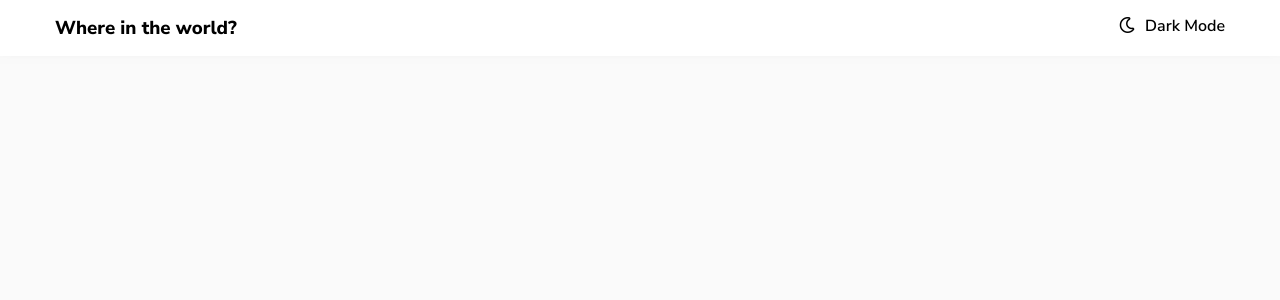
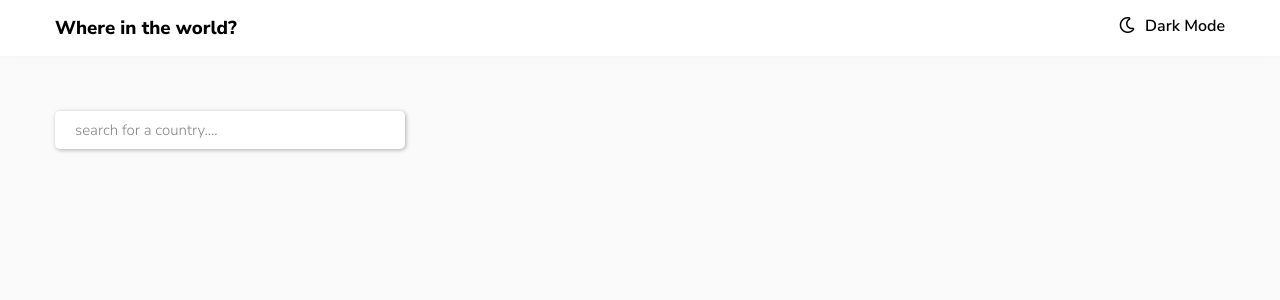
Before and after one commit to tomito26/countries-search-app, a React (Create React App) app: page / in a window 1280 px wide. Shown: the top 300 px of the page. Built offline with nearby package versions, Linux system fonts and the light colour scheme.

Commit message:
added and styled the search input

```diff
--- a/src/App.js
+++ b/src/App.js
@@ -1,12 +1,14 @@
 import { useState, useEffect } from 'react';
 import Header from './component/Header';
 import Countries from './component/Countries';
+import SearchCountriesForm from './component/SearchCountryForm';
 
 function App() {
   return (
     <div className="App">
       <Header />
       <Countries />
+      <SearchCountriesForm/>
 
     </div>
   );
--- a/src/component/SearchCountryForm.js
+++ b/src/component/SearchCountryForm.js
@@ -1,14 +1,20 @@
+import { useState } from "react";
+
 const SearchCountriesForm = () =>{
+    const[value,setValue] = useState("")
+
     return(
+    <div>
         <form>
             <input
                 type="text"
                 className="form-control"
-         placeholder=""
+                placeholder="search for a country...."
                 value={value}
                 onChange={e=>setValue(e.target.value)}
             />
         </form>
+    </div>
     );
 }
 
--- a/src/index.css
+++ b/src/index.css
@@ -32,3 +32,24 @@ nav p span{
   font-family: 'Nunito Sans', sans-serif;
   font-weight: 600;
 }
+
+.form-control{
+  width: 350px;
+  border: none;
+  margin: 55px;
+  padding:9px 20px;
+  border-radius: 5px;
+  color: hsl(0, 0%, 52%);
+  box-shadow: 1px 1px 4px rgba(0, 0, 0,0.3);
+  font-size: 15px;
+  font-family: 'Nunito Sans', sans-serif;
+
+}
+.form-control::placeholder{
+  font-family: 'Nunito Sans', sans-serif;
+  font-size: 15px;
+  color: hsl(0, 0%, 52%);
+}
+.form-control:focus{
+  outline: none;
+}
```
Also changed, not shown: src/component/Container.js (added). Lines whose indentation alone changed are shown as unchanged.
